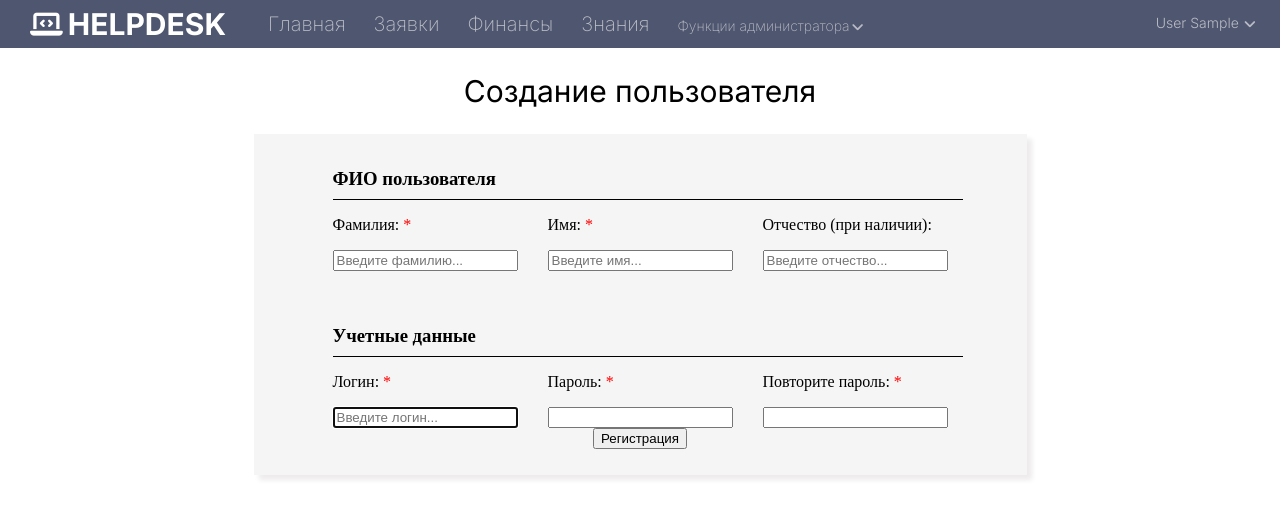
After one commit to Coolpics127/helpdesk, a Django app: page /users/new_user in a window 1280 px wide. The commit adds this page. Shown: the top 518 px of the page. Run offline with Django 5.2, Linux system fonts and the light colour scheme; the visitor is signed in with stand-in values (Sample User, id 1); some libraries are stand-ins or nearby versions.

```diff
--- /dev/null
+++ b/helpdesk/main/forms.py
@@ -0,0 +1,30 @@
+from django import forms
+from django.contrib.auth.forms import UserCreationForm
+from django.contrib.auth.models import User, Group
+from .models import Profile, Jobs
+
+
+class New_user_form(UserCreationForm):
+    username = forms.CharField(label='Логин', widget=forms.TextInput(attrs={'class': 'form-input', 'placeholder': 'Введите логин...'}))
+    password1 = forms.CharField(label='Пароль', widget=forms.PasswordInput(attrs={'class': 'form-input'}))
+    password2 = forms.CharField(label='Повторите пароль', widget=forms.PasswordInput(attrs={'class': 'form-input'}))
+    last_name = forms.CharField(label='Фамилия', widget=forms.TextInput(attrs={'class': 'form-input', 'placeholder': 'Введите фамилию...'}))
+    first_name = forms.CharField(label='Имя', widget=forms.TextInput(attrs={'class': 'form-input', 'placeholder': 'Введите имя...'}))
+    email = forms.EmailField(label='Email', widget=forms.EmailInput(attrs={'class': 'form-input'}))
+    groups = forms.ModelMultipleChoiceField(queryset=Group.objects.all())
+    is_active = forms.RadioSelect()
+
+    class Meta:
+        model = User
+        fields = ('username','password1','password2','last_name','first_name','email','groups','is_active')
+
+
+class New_user_profile_form(forms.ModelForm):
+    patron = forms.CharField(label='Отчество', widget=forms.TextInput(attrs={'class': 'form-input', 'placeholder': 'Введите отчество...'}), required=False)
+    job = forms.ModelChoiceField(empty_label='-------', queryset=Jobs.objects.all())
+    phone = forms.CharField(label='Телефон', widget=forms.TextInput(attrs={'class': 'form-input'}), required=False)
+    picture = forms.ImageField(label='Аватар', required=False)
+
+    class Meta:
+        model = Profile
+        fields = ('patron','job','phone','picture')
--- a/helpdesk/main/models.py
+++ b/helpdesk/main/models.py
@@ -40,14 +40,15 @@ class Jobs (models.Model):
 class Profile (models.Model):
     user = models.OneToOneField(User, on_delete=models.CASCADE)
     patron = models.CharField(max_length=100)
-    job = models.ForeignKey(Jobs, blank=True, null=True, on_delete=models.CASCADE)
+    job = models.ForeignKey(Jobs, blank=True, default='', null=True, on_delete=models.CASCADE)
     phone = models.CharField(blank=True, max_length=20)
-    picture = models.ImageField(blank=True, null=True, upload_to='images/profile/', default="images/profile/default_profile.png")
+    picture = models.ImageField(blank=True, null=True, upload_to='images/profile/')
 
     def __str__(self):
         return self.patron
 
     # Сигналы на автоматическое обновление таблицы при создании или изменении данных пользователя
+    '''
     @receiver(post_save, sender=User)
     def new_user_profile(sender, instance, created, **kwargs):
         if created:
@@ -56,7 +57,7 @@ class Profile (models.Model):
     @receiver(post_save, sender=User)
     def save_user_profile(sender, instance, **kwargs):
         instance.profile.save()
-
+    '''
 
 # Таблица "Заявки"
 class Requests (models.Model):
--- /dev/null
+++ b/helpdesk/main/static/main/css/new_user.css
@@ -0,0 +1,76 @@
+h2 {
+  font-size: 30px;
+  font-family: 'Inter', sans-serif;
+  font-weight: 400;
+  color: black;
+  text-align: center;
+}
+
+.main {
+  display: flex;
+  flex-direction: row;
+  justify-content: center;
+  align-items: center;
+}
+
+.container {
+  display: flex;
+  flex-direction: row;
+  justify-content: center;
+  align-items: center;
+  padding: 2% 5%;
+  background-color: #f5f5f5;
+  box-shadow: 5px 5px 5px #edebeb;
+}
+
+.header_1 {
+  display: block;
+  text-align: left;
+  margin-left: 15px;
+  border-bottom: 1px solid black;
+}
+
+.header_2{
+  display: block;
+  text-align: left;
+  margin-top: 10%;
+  margin-left: 15px;
+  border-bottom: 1px solid black;
+}
+
+h3 {
+  line-height: 0.1;
+}
+
+.full_name {
+  display: flex;
+  flex-direction: row;
+  justify-content: center;
+  align-items: center;
+}
+
+.credentials {
+  display: flex;
+  flex-direction: row;
+  justify-content: center;
+  align-items: center;
+}
+
+.field {
+  display: flex;
+  flex-direction: column;
+  justify-content: left;
+  align-items: left;
+  padding: 0px 15px 0px 15px;
+}
+
+.buttons {
+  display: flex;
+  flex-direction: row;
+  justify-content: center;
+  align-items: center;
+}
+
+.asterix {
+  color: red;
+}
--- a/helpdesk/main/templates/main/base_template.html
+++ b/helpdesk/main/templates/main/base_template.html
@@ -26,6 +26,9 @@
 
     <!-- Подключение дополнительных стилей CSS для страниц -->
     {% block additional_css %}{% endblock %}
+
+    <!-- Подключение скриптов JS для страниц -->
+    {% block additions_js %}{% endblock %}
 
     <!-- Блок заполнения названия страницы -->
     <title>{% block title %}{% endblock %}</title>
--- a/helpdesk/main/templates/main/index.html
+++ b/helpdesk/main/templates/main/index.html
@@ -24,7 +24,7 @@
 </head>
 <body>
 <div class="container">
-  <a class="h1"><i class="fa-solid fa-laptop-code fa-sm main_logo"></i>HELPDESK</a>
+  <a class="h1"><i class="fa-solid fa-laptop-code fa-sm main_logo"></i> HELPDESK</a>
   <h2>Добро пожаловать в систему технической поддержки HelpDesk! Данная система позволяет получить пользователям сервиса техническую поддержку по информационным продуктам. <br><b>Чтобы начать пользоваться системой, войдите в аккаунт.</b></h2>
   <a href="{% url 'login' %}" class="index_button">Вход в систему</a>
 </div>
--- /dev/null
+++ b/helpdesk/main/templates/main/new_user.html
@@ -0,0 +1,67 @@
+<!-- Содержимое страницы создания пользователя new_user.html, подставляемое в шаблон -->
+
+<!-- Объявление шаблона, в который будут подставляться данные -->
+{% extends 'main/base_template.html' %}
+{% load static %}
+
+<!-- Подключение дополнительного CSS -->
+{% block additional_css %}
+<link rel="stylesheet" href="{% static 'main/css/new_user.css' %}" xmlns="http://www.w3.org/1999/html">
+{% endblock %}
+
+<!-- Заголовок страницы -->
+{% block title %}Создание пользователя{% endblock %}
+
+{% block main %}
+<h2>Создание пользователя</h2>
+
+<div class="main">
+    <div class="container">
+        <form method="post" enctype="multipart/form-data" class="form">
+           {% csrf_token %}
+
+             <div class="header_1">
+                <h3>ФИО пользователя</h3>
+            </div>
+
+            <div class="full_name">
+                <div class="field">
+                    <p>Фамилия:     <span class="asterix">*</span></p>
+                    {{ user_form.last_name }}
+                </div>
+                <div class="field">
+                    <p>Имя:     <span class="asterix">*</span></p>
+                    {{ user_form.first_name }}
+                </div>
+                <div class="field">
+                    <p>Отчество (при наличии):</p>
+                    {{ profile_form.patron }}
+                </div>
+            </div>
+
+            <div class="header_2">
+                <h3>Учетные данные</h3>
+            </div>
+
+            <div class="credentials">
+                <div class="field">
+                    <p>Логин:     <span class="asterix">*</span></p>
+                    {{ user_form.username }}
+                </div>
+                <div class="field">
+                    <p>Пароль:     <span class="asterix">*</span></p>
+                    {{ user_form.password1 }}
+                </div>
+                <div class="field">
+                    <p>Повторите пароль:     <span class="asterix">*</span></p>
+                    {{ user_form.password2 }}
+                </div>
+            </div>
+
+           <div class="buttons">
+                <button type="submit">Регистрация</button>
+           </div>
+        </form>
+    </div>
+</div>
+{% endblock %}
--- a/helpdesk/main/urls.py
+++ b/helpdesk/main/urls.py
@@ -9,4 +9,5 @@ urlpatterns = [
     path('request', views.request_list, name='request'),
     path('users', views.user_list, name='users'),
     path('profile', views.user_profile, name='user_profile'),
+    path('users/new_user', views.register, name='new_user'),
 ]
--- a/helpdesk/main/views.py
+++ b/helpdesk/main/views.py
@@ -1,6 +1,8 @@
 from django.contrib.auth import get_user_model
-from django.shortcuts import render
+from django.shortcuts import render, redirect
 from django.contrib.auth.decorators import login_required
+from .forms import New_user_form, New_user_profile_form
+
 
 def index(request):
     return render(request, 'main/index.html')
@@ -25,3 +27,21 @@ def user_list(request):
 @login_required
 def user_profile(request):
     return render(request,'main/profile.html')
+
+@login_required
+def register(request):
+    if request.method == 'POST':
+        user_form = New_user_form(request.POST)
+        profile_form = New_user_profile_form(request.POST)
+        if user_form.is_valid() and profile_form.is_valid():
+            #form1.save()
+            #username = form1.cleaned_data.get('username')
+            user = user_form.save()
+            profile = profile_form.save(commit = False)
+            profile.user = user
+            profile.save()
+            return redirect('users')
+    else:
+        user_form = New_user_form()
+        profile_form = New_user_profile_form()
+    return render(request, 'main/new_user.html', {'user_form': user_form, 'profile_form': profile_form})
```
Also changed, not shown: helpdesk/main/static/main/css/user_list.css (+61 -0 lines), helpdesk/main/static/main/js/modal.js (added, +16 -0 lines), helpdesk/main/templates/main/user_list.html (+12 -2 lines), helpdesk/main/migrations/0011_alter_profile_job.py (added), helpdesk/main/migrations/0012_alter_profile_job.py (added), helpdesk/main/migrations/0013_alter_profile_job.py (added), helpdesk/main/migrations/0014_alter_profile_picture.py (added).
